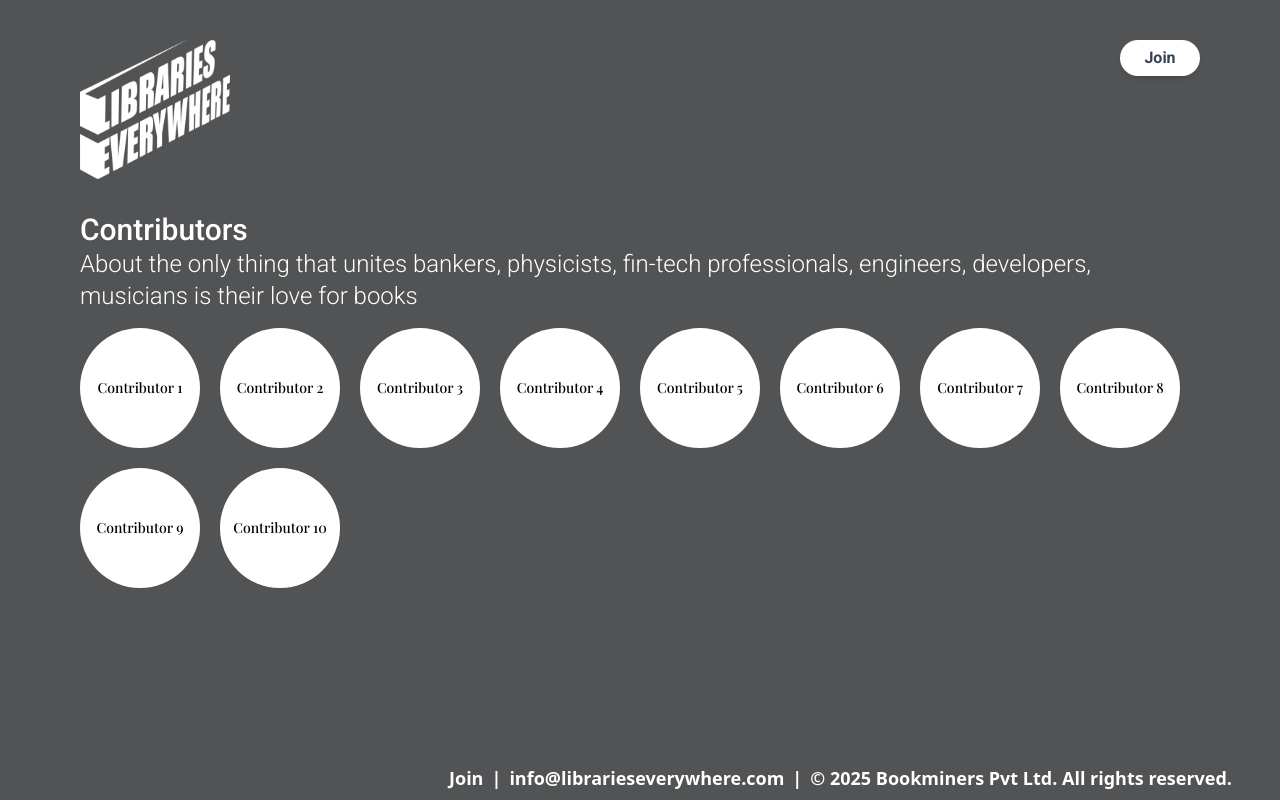
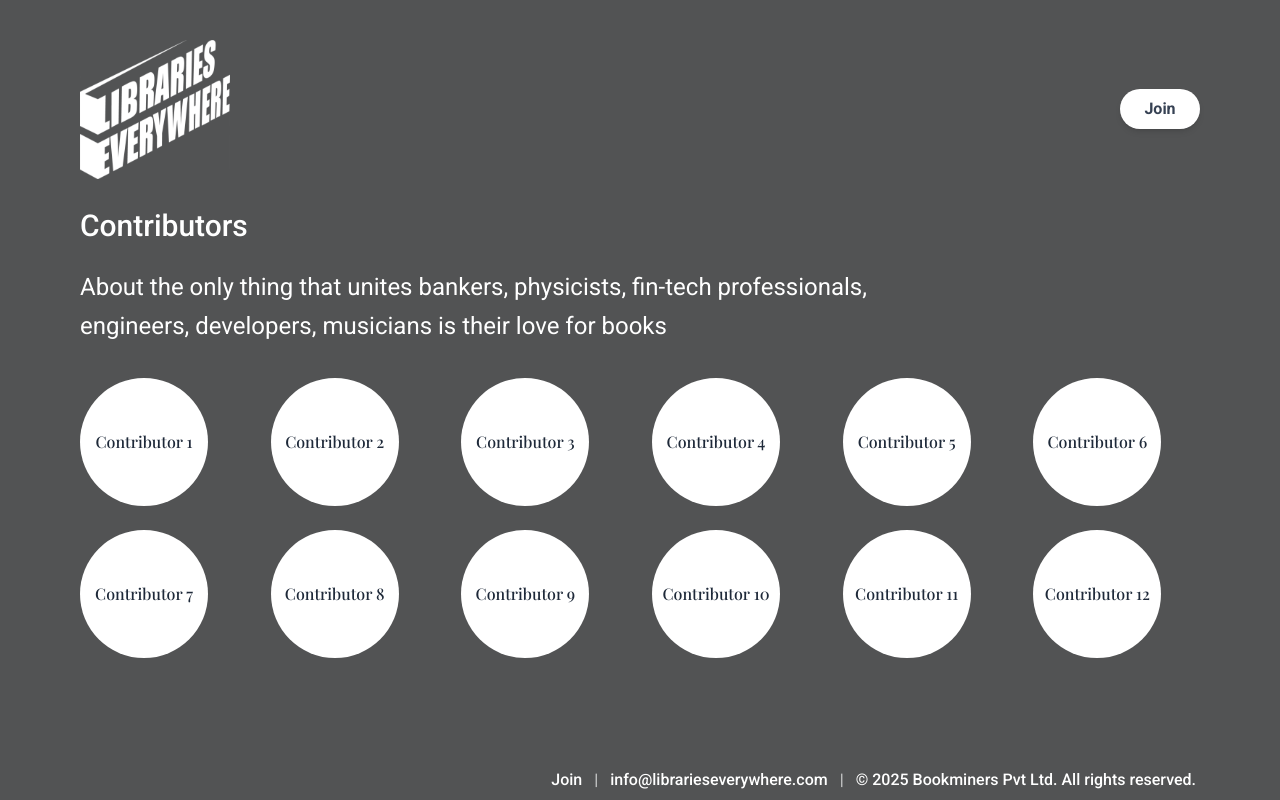
Before and after one commit to FicnonciF/libraries-everywhere, a React (Vite) app in the folder frontend/: page /contributor in a window 1280 px wide. Built offline with nearby package versions, Linux system fonts and the light colour scheme; a web font is replaced by a local one.

Commit message:
optimised the code + fixed the layout issues

```diff
--- a/frontend/src/components/ArrowControls.tsx
+++ b/frontend/src/components/ArrowControls.tsx
@@ -1,7 +1,8 @@
 import React from 'react'
 import { ChevronLeft, ChevronRight } from 'lucide-react'
+import { type ArrowControlsProps } from '@/types'
 
-const ArrowControls: React.FC<{ onPrev: () => void; onNext: () => void; className?: string; }> = ({ onPrev, onNext, className = '', }) => (
+const ArrowControls: React.FC<ArrowControlsProps> = ({ onPrev, onNext, className = '' }) => (
 	<div className={`hidden md:flex items-center gap-6 text-white/90 ${className}`}>
 		<button
 			type="button"
@@ -21,4 +22,5 @@ const ArrowControls: React.FC<{ onPrev: () => void; onNext: () => void; classNam
 		</button>
 	</div>
 );
+
 export default ArrowControls
--- a/frontend/src/components/Footer.tsx
+++ b/frontend/src/components/Footer.tsx
@@ -11,20 +11,22 @@ const Footer: React.FC = () => {
 	}, [location.pathname]);
 
 	return (
-		<footer className='absolute bottom-2 right-0 z-50'>
-			<div className='text-sm md:text-lg md:font-semibold font-bold mr-10 flex justify-between items-start text-white'>
+		<footer className='fixed bottom-0 md:bottom-2 inset-x-0 z-50 px-6 sm:px-12 md:px-20 bg-[#525354] w-full md:bg-transparent'>
+			<div className='text-xs sm:text-sm md:text-base font-roboto font-medium flex flex-wrap items-center justify-end gap-x-2 gap-y-1 text-white'>
 				{isContributor ? (
-					<Link to="/join" className='mx-2'>Join</Link>
+					<Link to="/join" className='mx-1 hover:underline'>Join</Link>
 				) : (
-					<Link to="/contributor" className='mx-2'>Contributors</Link>
-				)} |
+					<Link to="/contributor" className='mx-1 hover:underline'>Contributors</Link>
+				)}
+				<span className='opacity-70'>|</span>
 				<a
 					href={`mailto:${email}`}
-					className="mx-2 hover:underline bg-transparent border-none p-0 m-0 cursor-pointer text-inherit"
+					className="mx-1 hover:underline bg-transparent border-none p-0 m-0 cursor-pointer text-inherit"
 				>
 					{email}
-				</a> |
-				<span className='mx-2'>&copy; {new Date().getFullYear()} Bookminers Pvt Ltd. All rights reserved.</span>
+				</a>
+				<span className='opacity-70'>|</span>
+				<span className='mx-1'>&copy; {new Date().getFullYear()} Bookminers Pvt Ltd. All rights reserved.</span>
 			</div>
 		</footer>
 	)
--- a/frontend/src/components/Page/About.tsx
+++ /dev/null
@@ -1,9 +0,0 @@
-import React from 'react'
-
-const About: React.FC = () => {
-    return (
-        <div className='h-screen bg-red-500'>About</div>
-    )
-}
-
-export default About
--- a/frontend/src/components/Page/Contact.tsx
+++ b/frontend/src/components/Page/Contact.tsx
@@ -1,8 +1,19 @@
 import React from 'react'
+import { sectionContainer, textContainer, h1Title, leadText, bodyText } from '@/styles/typography'
 
 const Contact: React.FC = () => {
     return (
-        <div className='h-screen bg-green-500'>Contact</div>
+        <section className={`${sectionContainer} text-white`}>
+            <div className={textContainer}>
+                <h1 className={h1Title}>Contact</h1>
+                <p className={leadText}>
+                    We'd love to hear from you. Reach out for collaborations, contributions, or general queries.
+                </p>
+                <p className={bodyText}>
+                    Email us at <a href="mailto:info@librarieseverywhere.com" className="underline">info@librarieseverywhere.com</a> and we will get back to you.
+                </p>
+            </div>
+        </section>
     )
 }
 
--- a/frontend/src/components/Page/Contributor.tsx
+++ b/frontend/src/components/Page/Contributor.tsx
@@ -1,16 +1,22 @@
 import React from 'react'
+import { textContainer, sectionTitle, leadText } from '@/styles/typography'
 
 const Contributor: React.FC = () => {
 	return (
-		<section className="container bg-[#525354] flex items-center justify-center w-full h-screen px-20 flex-col">
-			<div className="flex flex-col justify-between items-start mb-4">
-				<p className="text-2xl md:text-3xl font-roboto font-medium text-white">Contributors</p>
-				<p className="text-xl md:text-2xl font-roboto font-light text-white">About the only thing that unites bankers, physicists, fin-tech professionals, engineers, developers, musicians is their love for books</p>
+		<section className="bg-[#525354] w-full min-h-screen px-6 sm:px-12 md:px-20 pt-52">
+			<div className={`${textContainer} items-start`}>
+				<p className={`${sectionTitle} text-white`}>Contributors</p>
+				<p className={`${leadText} text-white`}>
+					About the only thing that unites bankers, physicists, fin-tech professionals, engineers, developers, musicians is their love for books
+				</p>
 			</div>
-			<div className='flex flex-wrap gap-5'>
-				{Array.from({ length: 10 }).map((_, index) => (
-					<div key={index} className='flex flex-col items-center justify-center w-30 h-30 rounded-full bg-white hover:text-black cursor-pointer transition-all'>
-						<p className='text-center text-sm font-playfair	 font-medium'>Contributor {index + 1}</p>
+			<div className='mt-8 grid sm:grid-cols-3 md:grid-cols-6 gap-4 sm:gap-6'>
+				{Array.from({ length: 12 }).map((_, index) => (
+					<div
+						key={index}
+						className='flex flex-col items-center justify-center rounded-full bg-white text-gray-800 hover:bg-gray-100 hover:shadow transition-all w-24 h-24 sm:w-28 sm:h-28 md:w-32 md:h-32'
+					>
+						<p className='text-center text-xs sm:text-sm md:text-base font-playfair font-medium px-2'>Contributor {index + 1}</p>
 					</div>
 				))}
 			</div>
--- a/frontend/src/components/Page/Home.tsx
+++ b/frontend/src/components/Page/Home.tsx
@@ -1,19 +1,13 @@
 import { useState, useRef } from 'react';
 import { motion, AnimatePresence } from 'framer-motion';
-import Slider, { Settings } from 'react-slick';
+import Slider, { type Settings } from 'react-slick';
+import { type CarouselItem } from '@/types';
 import 'slick-carousel/slick/slick.css';
 import 'slick-carousel/slick/slick-theme.css';
 import Slide_1 from '@/assets/slide-1.jpg';
 import Slide_2 from '@/assets/slide-2.jpg';
 import Slide_3 from '@/assets/slide-3.png';
 import ArrowControls from '@/components/ArrowControls';
-
-type CarouselItem = {
-  image: string;
-  head: string;
-  title: string;
-  subtitle: string;
-};
 
 const carouselItems: CarouselItem[] = [
   {
@@ -134,7 +128,7 @@ const Home = () => {
             </div>
           ))}
         </Slider>
-        <div className="absolute inset-x-0 bottom-50 z-20 pl-5 sm:pl-12 md:pl-20">
+        <div className="absolute inset-x-0 bottom-36 z-20 pl-6 sm:pl-12 md:pl-20">
           <ArrowControls
             onPrev={() => sliderRef.current?.slickPrev()}
             onNext={() => sliderRef.current?.slickNext()}
--- a/frontend/src/components/Page/Profile.tsx
+++ /dev/null
@@ -1,9 +0,0 @@
-import React from 'react'
-
-const Profile: React.FC = () => {
-    return (
-        <div className='h-screen bg-yellow-500'>Profile</div>
-    )
-}
-
-export default Profile
--- a/frontend/src/components/header.tsx
+++ b/frontend/src/components/header.tsx
@@ -5,20 +5,20 @@ import { Link, useLocation } from 'react-router-dom'
 const Header: React.FC = () => {
 	return (
 		<>
-			<header className='mx-20 pt-10 flex justify-between items-start fixed top-0 left-0 right-0 z-50'>
+			<header className='px-6 sm:px-12 md:px-20 pt-6 sm:pt-8 md:pt-10 flex justify-between items-center fixed top-0 left-0 right-0 z-50'>
 				<Link to="/">
 					<img src={logo} alt="" width={150} />
 				</Link>
 
-				<nav className='flex gap-4'>
+				<nav className='flex gap-3 sm:gap-4'>
 					{useLocation().pathname === '/join' ? (
 						<Link to="/"
-							className='w-20 h-5 bg-white rounded-full font-roboto flex items-center justify-center p-4.5 font-bold text-md text-gray-700 hover:text-gray-600 transition-colors shadow-md'>
+							className='min-w-20 bg-white rounded-full font-roboto flex items-center justify-center px-4 py-2 font-bold text-sm md:text-base text-gray-700 hover:text-gray-600 transition-colors shadow-md'>
 							Home
 						</Link>
 					) : (
 						<Link to="/join"
-							className='w-20 h-5 bg-white rounded-full font-roboto flex items-center justify-center p-4.5 font-bold text-md text-gray-700 hover:text-gray-600 transition-colors shadow-md'>
+							className='min-w-20 bg-white rounded-full font-roboto flex items-center justify-center px-4 py-2 font-bold text-sm md:text-base text-gray-700 hover:text-gray-600 transition-colors shadow-md'>
 							Join
 						</Link>
 					)}
--- /dev/null
+++ b/frontend/src/styles/typography.ts
@@ -0,0 +1,7 @@
+export const sectionContainer = "bg-[#525354] w-full min-h-screen px-6 sm:px-12 md:px-20 pt-52 md:pt-32 pb-12";
+export const textContainer = "max-w-4xl space-y-4 md:space-y-6";
+export const h1Title = "text-4xl md:text-5xl lg:text-6xl font-playfair font-bold";
+export const sectionTitle = "text-2xl md:text-3xl font-roboto font-medium";
+export const leadText = "text-lg md:text-xl lg:text-2xl font-roboto leading-relaxed";
+export const bodyText = "text-base md:text-lg font-roboto leading-relaxed";
+export const buttonText = "font-roboto font-bold text-sm md:text-base";
--- /dev/null
+++ b/frontend/src/types/index.ts
@@ -0,0 +1,18 @@
+export type CarouselItem = {
+  image: string;
+  head: string;
+  title: string;
+  subtitle: string;
+};
+
+export type ArrowControlsProps = {
+  onPrev: () => void;
+  onNext: () => void;
+  className?: string;
+};
+
+export type WaitlistFormData = {
+  name: string;
+  email: string;
+  supportType: string;
+};
```
Also changed, not shown: frontend/src/components/Page/Join.tsx (+12 -10 lines).
